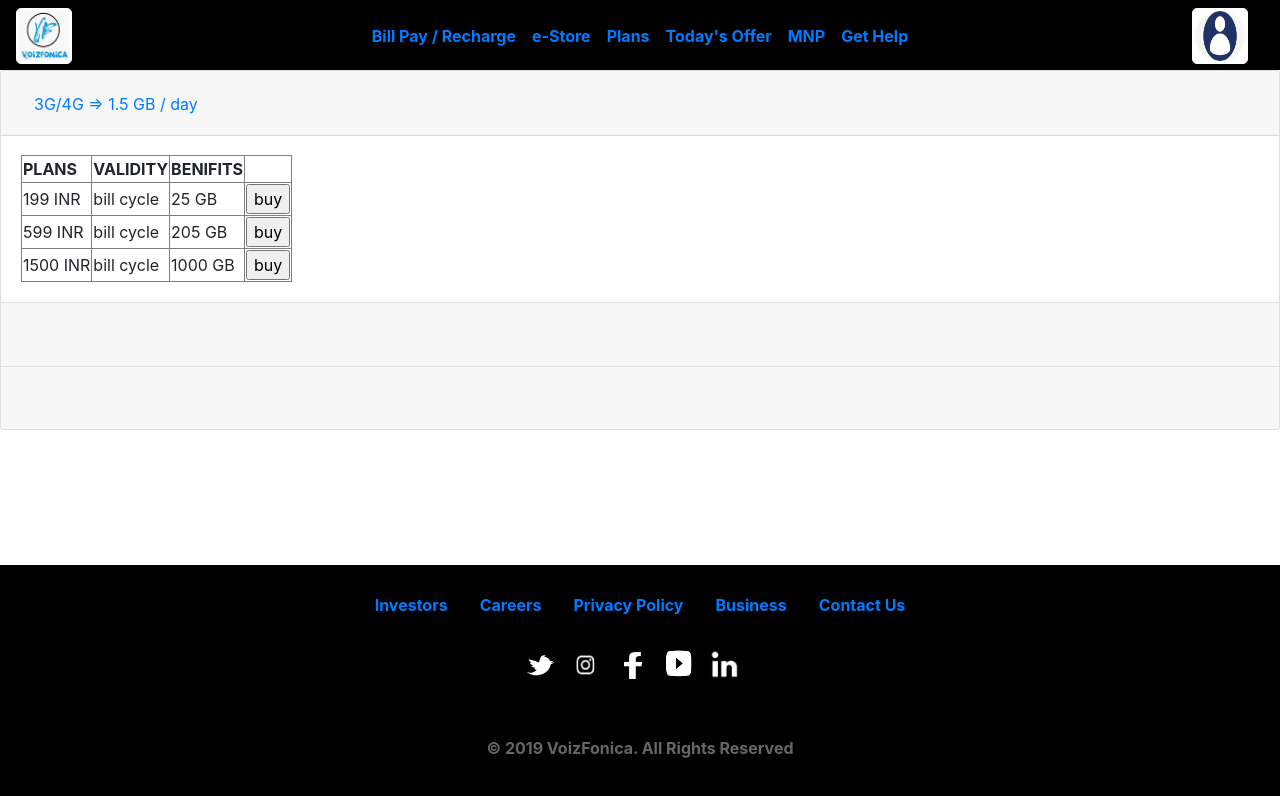
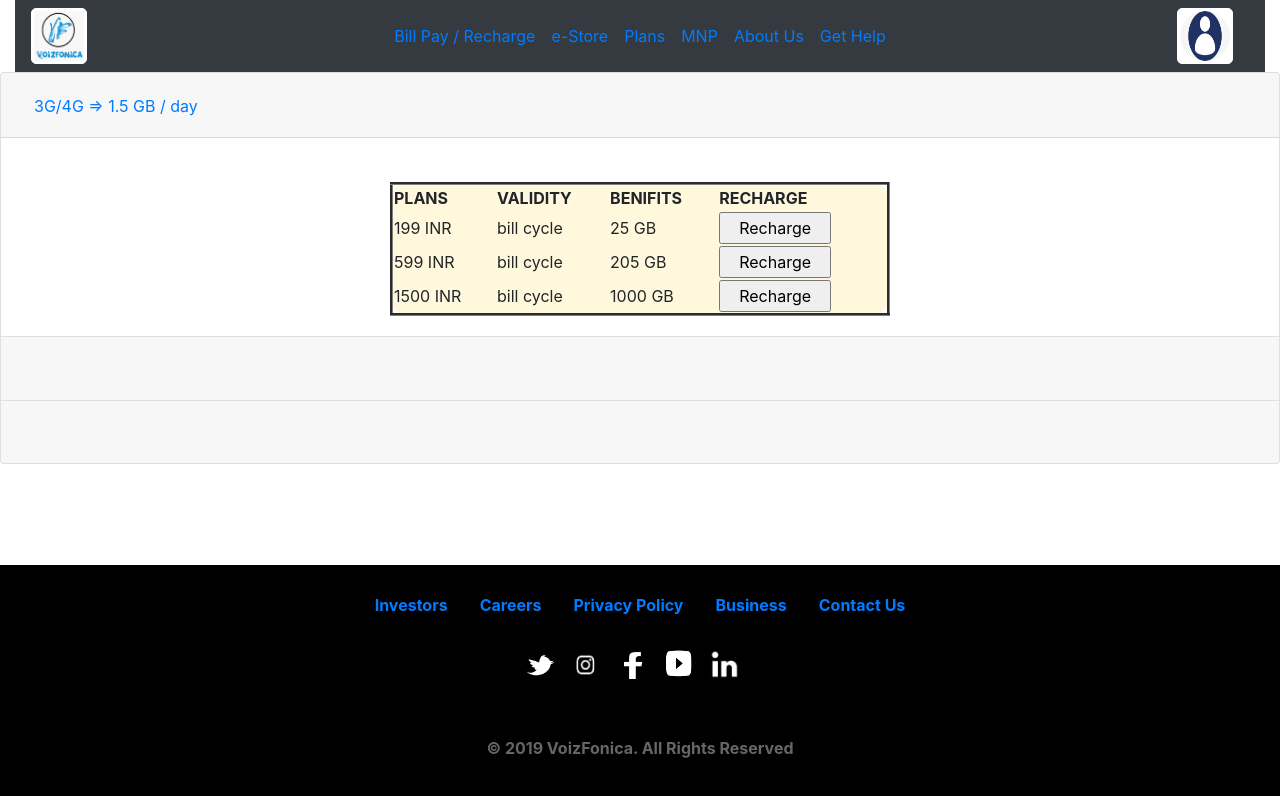
Before and after one commit to Luffikazuki/Team04VoizFonica, a plain HTML site: page project/postPaid/postPaid.html in a window 1280 px wide. Drawn offline with nearby package versions, Linux system fonts and the light colour scheme.

Commit message:
iam committing postpaid page

```diff
--- a/project/postPaid/postPaid.css
+++ b/project/postPaid/postPaid.css
@@ -71,6 +71,23 @@
 
 
 /* postpaid section styles starts here */
+table{
+
+                background-color:cornsilk;
+                padding-left:20px;
+
+
+            padding-top:10px;
+            margin: 0 auto;
+            width:500px;
+            border-style:groove;
+            border-radius:20px;
+            padding-bottom: 20px;
+            margin-top:25px;
+}
+input[type=submit] {
+    width: 7em;  height: 2em;
+}
 
 
 /* postpaid section styles ends here */
--- a/project/postPaid/postPaid.html
+++ b/project/postPaid/postPaid.html
@@ -11,11 +11,13 @@
 
 	<body> <!--Start of body-->
 
-	<!-- Header / Navigation Starts--><b>
-	<div  class="container-fluid headerSection">
-        <nav class="navbar navbar-expand-md">
+	<!-- Header / Navigation Starts-->
+  <div class="container-fluid">
 
-            <a class="navbar-brand" href="home.html">
+    <nav class="navbar navbar-expand-sm bg-dark ">
+
+
+      <a class="navbar-brand" href="#">
         <img class="logo-brand" src="images/logo.png" alt="VoizFonica" title="VoizFonica"/>
       </a>
 
@@ -24,9 +26,9 @@
       </button>
 
       <div class="collapse navbar-collapse nav-header-list" id="main-navigation">
-                <ul class="navbar-nav">
+        <ul class="navbar-nav" style="color:#0076ff;">
           <li class="nav-item">
-                        <a class="nav-link headerFont" href="#">Bill Pay / Recharge</a>
+            <a class="nav-link headerFont" href="billRecharge.html" >Bill Pay / Recharge</a>
           </li>
           <li class="nav-item">
             <a class="nav-link headerFont" href="#">e-Store</a>
@@ -35,25 +37,30 @@
             <a class="nav-link headerFont" href="#">Plans</a>
           </li>
           <li class="nav-item">
-                        <a class="nav-link headerFont" href="#">Today's Offer</a>
+            <a class="nav-link headerFont" href="#">MNP</a>
           </li>
           <li class="nav-item">
-                        <a class="nav-link headerFont" href="#">MNP</a>
+            <a class="nav-link headerFont" href="#">About Us</a>
           </li>
           <li class="nav-item">
             <a class="nav-link headerFont" href="#">Get Help</a>
           </li>
+          <li class="nav-item d-block d-sm-none">
+            <button type="button" class="btn btn-primary" style="padding:2px;magin-top:2px;">Sign In</button>&nbsp;/&nbsp;
+            <button type="button" class="btn btn-primary" style="padding:2px;magin-top:2px;">Sign Up</button>
+          </li>
         </ul>
       </div>
 
-            <a class="navbar-brand" href="#">
+      <a class="navbar-brand d-none d-sm-block" href="#">
         <img class="login-brand" src="images/login_icon.jpg" alt="Login/SignUP" title="Login/SignUP"/>
       </a>
 
     </nav>
-	</div></b>
 
-	<!-- Header / Navigation Ends -->
+  </div>
+<!--Header / Navigation ends here -->
+
 
 
     <!-- postpaid / Navigation Starts -->
@@ -71,14 +78,14 @@
       <div class="card-body">
 	  <html><body>
 
-<table border=1 id="table">
+<table id="table">
      <thead>
 	   <tr>
 
 	   <td><b>PLANS</b></td>
 	   <td><b>VALIDITY</b></td>
 	   <td><b>BENIFITS</b></td>
-
+	   <td><b>RECHARGE</b></td>
 	   </tr>
 	   </thead>
 	   <tbody>
@@ -86,19 +93,19 @@
             <td>199 INR</td>
             <td>bill cycle</td>
             <td>25 GB</td>
-			<td><input type="button" id="tst" value="buy" onclick="fnselect()" /></td>
+			<td><input type="submit" id="tst" value="Recharge" onclick="fnselect()" /></td>
         </tr>
         <tr>
             <td>599 INR</td>
             <td>bill cycle</td>
             <td>205 GB</td>
-			<td><input type="button" id="tst" value="buy" onclick="fnselect()" /></td>
+			<td><input type="submit" id="tst" value="Recharge" onclick="fnselect()" /></td>
         </tr>
         <tr>
             <td>1500 INR</td>
             <td>bill cycle</td>
             <td>1000 GB</td>
-			<td><input type="button" id="tst" value="buy" onclick="fnselect()" /></td>
+			<td><input type="submit" id="tst" value="Recharge" onclick="fnselect()" /></td>
         </tr>
 		</tbody>
     </table>
```
Lines whose indentation alone changed are shown as unchanged.
